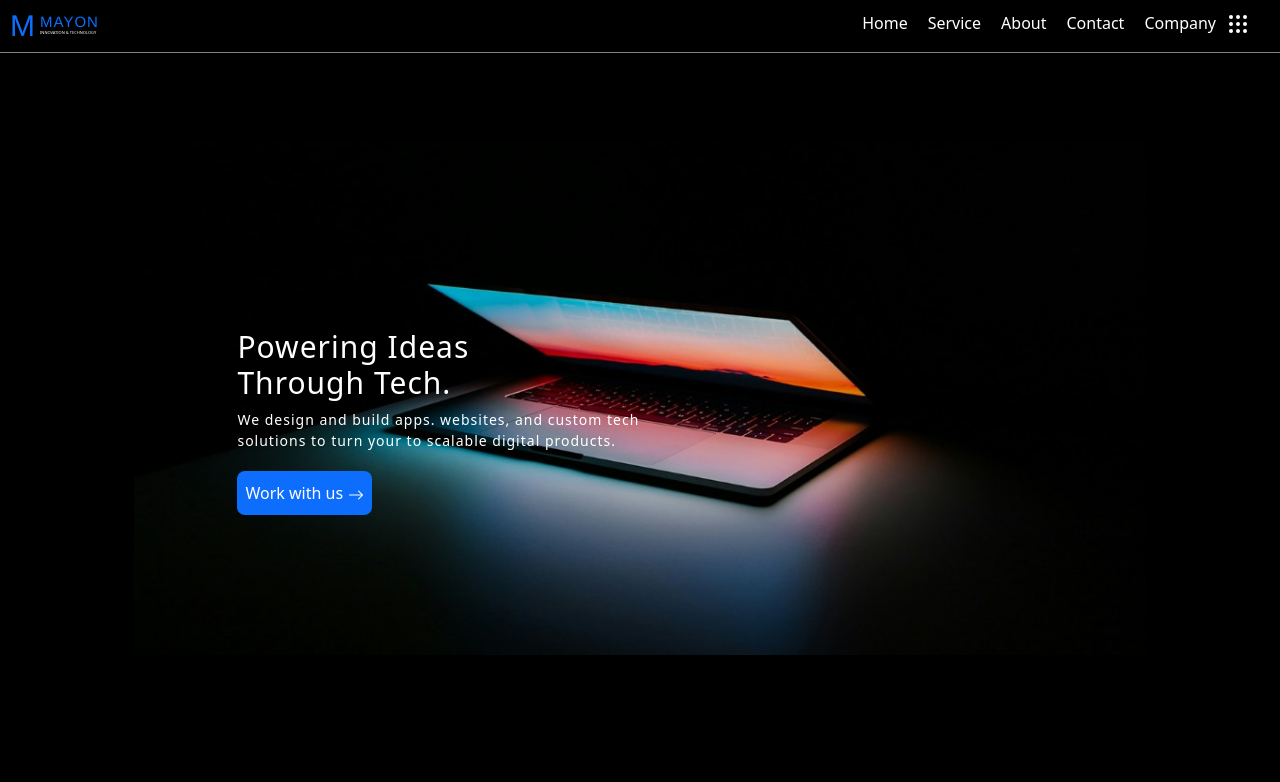
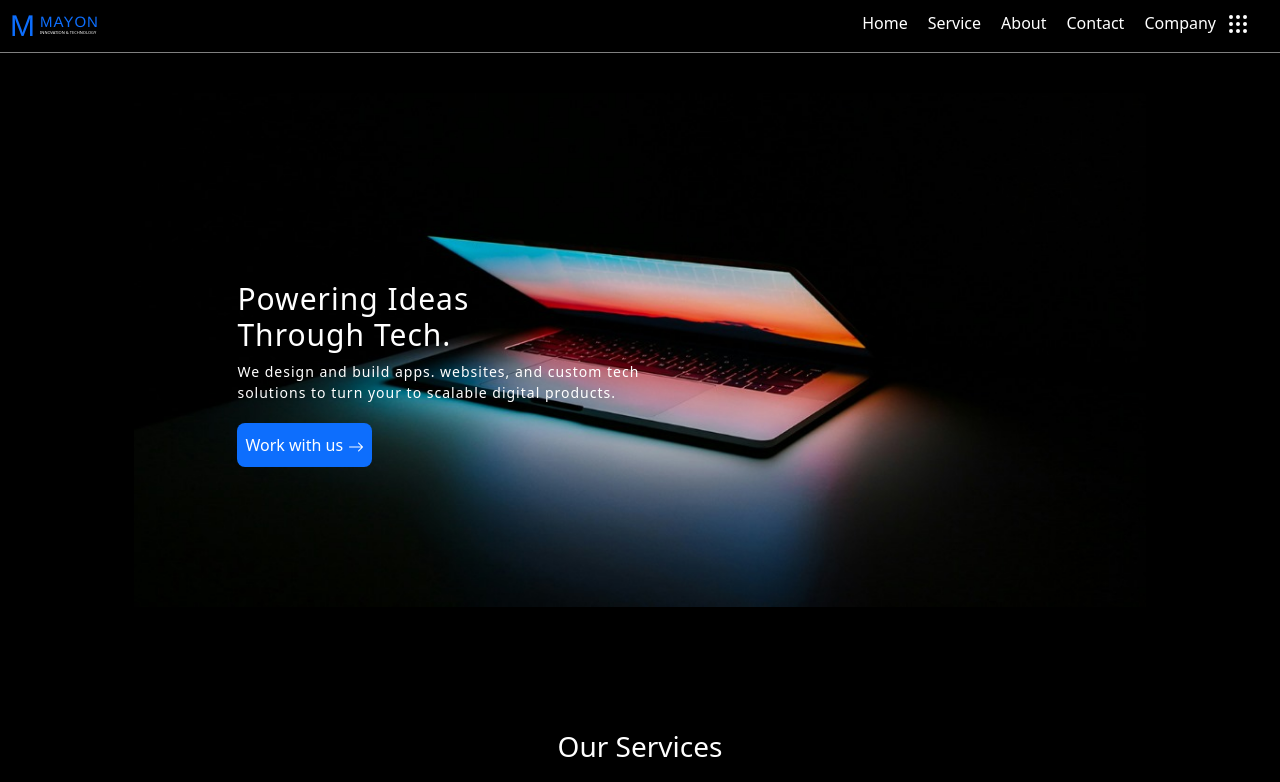
Before and after one commit to Azeezbank/mayon, a Next.js app: page / in a window 1280 px wide. Shown: the top 782 px of the page. Built offline with nearby package versions, Linux system fonts and the light colour scheme.

Commit message:
Update page.tsx

```diff
--- a/src/app/page.tsx
+++ b/src/app/page.tsx
@@ -104,7 +104,7 @@ const Nav = () => {
                     </div>
                 </nav>
 
-                <div className="bg-black pb-5 ps-2 pe-2 pt-5" id="service">
+                <div className="bg-black pb-5 ps-2 pe-2" id="service">
                     <div className="large-padd">
                         <main className={Styles.main_page} id="home">
                             <div className={Styles.grid_main}>
```
